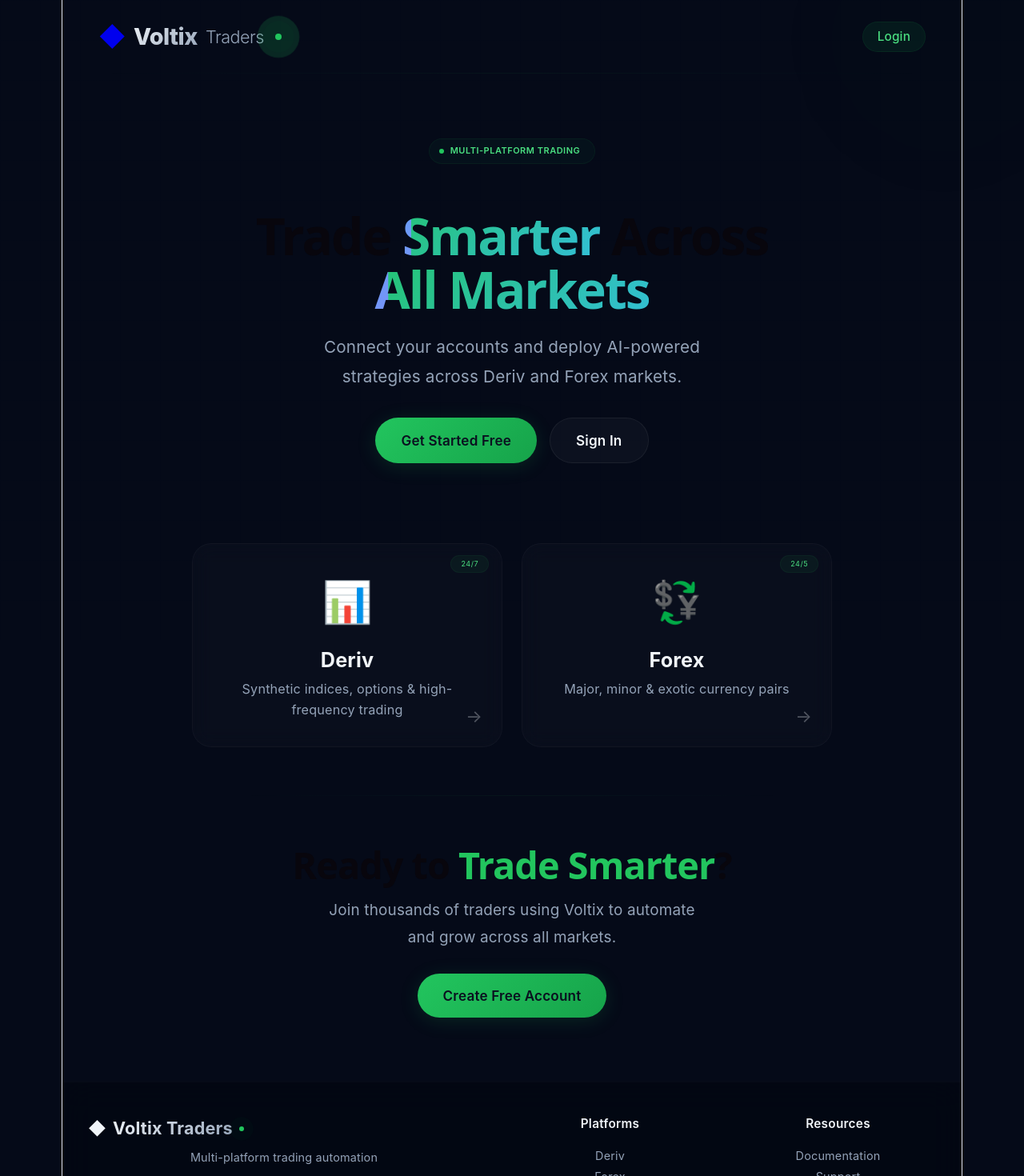
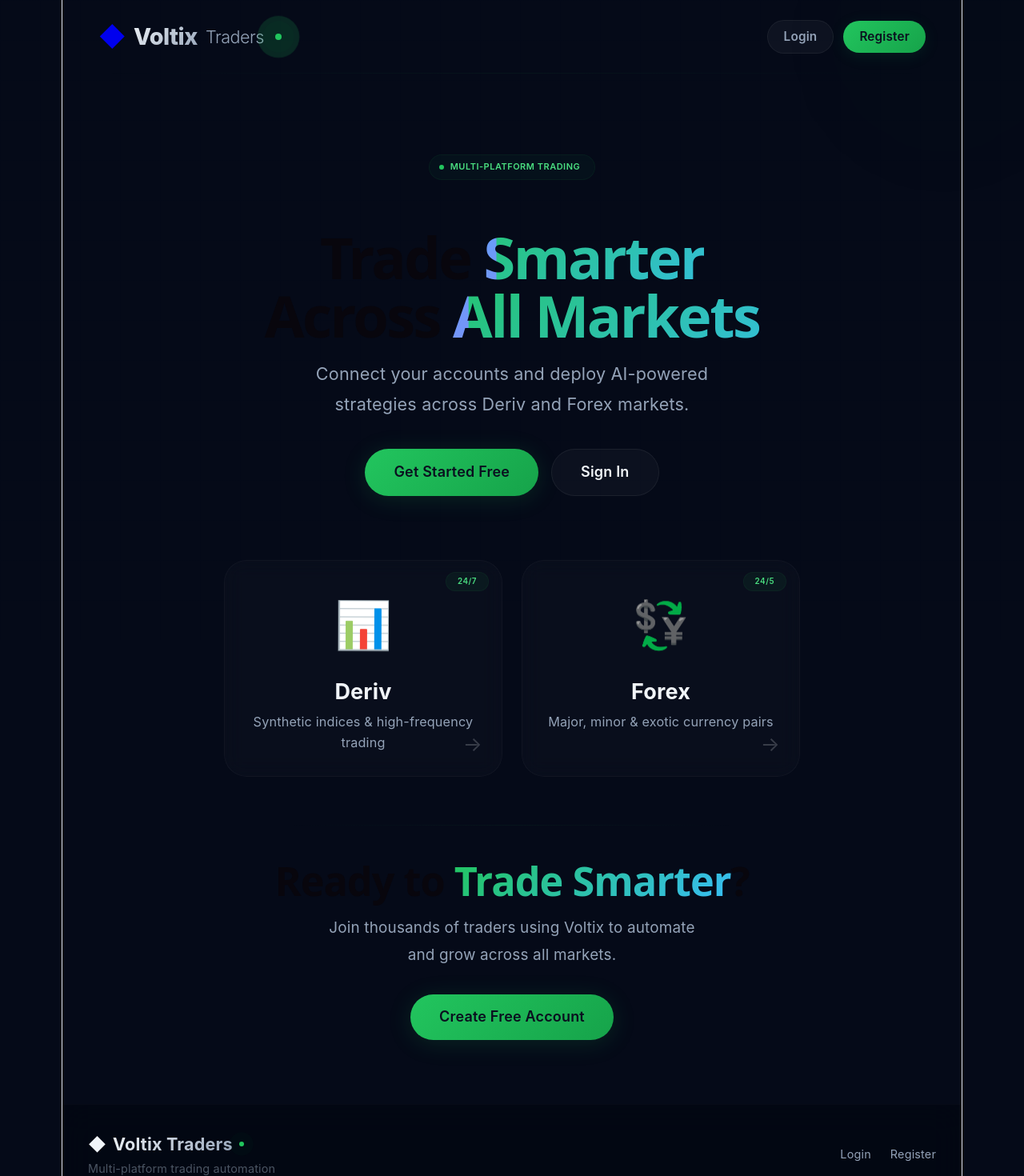
Before and after one commit to skilli-creator/Voltix-traders, a React (Vite) app: page / in a window 1280 px wide. Shown: the top 1470 px of the page at 80% size. Built offline with nearby package versions, Linux system fonts and the light colour scheme.

Commit message:
marktdash

```diff
--- a/src/pages/Index.jsx
+++ b/src/pages/Index.jsx
@@ -81,6 +81,17 @@ const shimmerBorder = keyframes`
   0% { background-position: 0% 50%; }
   50% { background-position: 100% 50%; }
   100% { background-position: 0% 50%; }
+`;
+
+const cosmicFloat = keyframes`
+  0%, 100% { transform: translateY(0px) rotate(0deg); }
+  25% { transform: translateY(-6px) rotate(0.5deg); }
+  75% { transform: translateY(6px) rotate(-0.5deg); }
+`;
+
+const glowPulse = keyframes`
+  0%, 100% { opacity: 0.2; transform: scale(1); }
+  50% { opacity: 0.6; transform: scale(1.5); }
 `;
 
 // ============================================
@@ -251,74 +262,71 @@ const Logo = styled(Link)`
   }
 `;
 
-const NavLinks = styled.div`
+const NavActions = styled.div`
   display: flex;
   align-items: center;
-  gap: 32px;
+  gap: 12px;
 
-  a {
+  @media (max-width: 768px) {
+    gap: 8px;
+  }
+`;
+
+const NavButton = styled(Link)`
+  padding: 8px 20px;
+  border-radius: 30px;
+  font-size: 0.85rem;
+  font-weight: 600;
+  text-decoration: none;
+  transition: all 0.3s ease;
+  cursor: pointer;
+
+  &.login {
+    background: rgba(255, 255, 255, 0.04);
+    border: 1px solid rgba(255, 255, 255, 0.06);
     color: #94a3b8;
-    text-decoration: none;
-    font-size: 0.85rem;
-    font-weight: 500;
-    transition: all 0.3s ease;
-    position: relative;
-
-    &::after {
-      content: '';
-      position: absolute;
-      bottom: -4px;
-      left: 0;
-      width: 0;
-      height: 2px;
-      background: linear-gradient(90deg, #22c55e, #38bdf8);
-      transition: width 0.3s ease;
-    }
 
     &:hover {
+      background: rgba(255, 255, 255, 0.08);
+      border-color: rgba(255, 255, 255, 0.12);
       color: #f1f5f9;
-    }
-
-    &:hover::after {
-      width: 100%;
+      transform: translateY(-2px);
     }
   }
 
-  .login-btn {
-    padding: 6px 18px;
-    border-radius: 30px;
-    background: rgba(34, 197, 94, 0.08);
-    border: 1px solid rgba(34, 197, 94, 0.08);
-    color: #4ade80;
+  &.register {
+    background: linear-gradient(135deg, #22c55e, #16a34a);
+    color: #0a0f1f;
+    box-shadow: 0 4px 20px rgba(34, 197, 94, 0.1);
 
     &:hover {
-      background: #22c55e;
-      color: #0a0f1f;
-      border-color: #22c55e;
-    }
-
-    &::after {
-      display: none;
+      transform: translateY(-2px);
+      box-shadow: 0 8px 30px rgba(34, 197, 94, 0.2);
     }
   }
 
+  &:active {
+    transform: scale(0.97);
+  }
+
   @media (max-width: 768px) {
-    gap: 16px;
-    flex-wrap: wrap;
-    justify-content: center;
-    a { font-size: 0.75rem; }
-    .login-btn { padding: 4px 14px; font-size: 0.7rem; }
+    padding: 6px 14px;
+    font-size: 0.75rem;
   }
 `;
 
 // ---- Hero ----
 const Hero = styled.section`
   text-align: center;
-  padding: 80px 20px 60px;
+  padding: 100px 20px 60px;
   animation: ${fadeSlideUp} 0.8s ease;
 
   @media (max-width: 768px) {
-    padding: 40px 12px 30px;
+    padding: 50px 12px 30px;
+  }
+
+  @media (max-width: 480px) {
+    padding: 30px 12px 20px;
   }
 `;
 
@@ -333,7 +341,7 @@ const HeroBadge = styled.div`
   font-size: 11px;
   font-weight: 600;
   color: #4ade80;
-  margin-bottom: 24px;
+  margin-bottom: 28px;
   text-transform: uppercase;
   letter-spacing: 0.5px;
 
@@ -349,15 +357,16 @@ const HeroBadge = styled.div`
     font-size: 9px;
     padding: 4px 12px 4px 8px;
     gap: 4px;
+    margin-bottom: 20px;
   }
 `;
 
 const HeroTitle = styled.h1`
-  font-size: 64px;
+  font-size: 72px;
   font-weight: 800;
-  line-height: 1.05;
-  margin-bottom: 20px;
-  letter-spacing: -2px;
+  line-height: 1.02;
+  margin-bottom: 16px;
+  letter-spacing: -2.5px;
 
   .gradient-text {
     background: linear-gradient(135deg, #22c55e, #38bdf8, #818cf8);
@@ -369,32 +378,33 @@ const HeroTitle = styled.h1`
   }
 
   @media (max-width: 1024px) {
-    font-size: 48px;
+    font-size: 52px;
   }
 
   @media (max-width: 768px) {
-    font-size: 32px;
+    font-size: 36px;
     letter-spacing: -1px;
   }
 
   @media (max-width: 480px) {
-    font-size: 26px;
+    font-size: 28px;
   }
 `;
 
 const HeroSubtitle = styled.p`
-  font-size: 1.15rem;
+  font-size: 1.2rem;
   color: #94a3b8;
-  max-width: 540px;
-  margin: 0 auto 32px;
+  max-width: 520px;
+  margin: 0 auto 36px;
   line-height: 1.8;
 
   @media (max-width: 768px) {
-    font-size: 0.95rem;
+    font-size: 1rem;
   }
 
   @media (max-width: 480px) {
-    font-size: 0.85rem;
+    font-size: 0.9rem;
+    max-width: 100%;
   }
 `;
 
@@ -405,14 +415,14 @@ const HeroButtons = styled.div`
   flex-wrap: wrap;
 `;
 
-const Button = styled(Link)`
+const HeroButton = styled(Link)`
   display: inline-flex;
   align-items: center;
   gap: 8px;
-  padding: 14px 32px;
+  padding: 14px 36px;
   border-radius: 40px;
   font-weight: 600;
-  font-size: 0.95rem;
+  font-size: 1rem;
   transition: all 0.4s cubic-bezier(0.4, 0, 0.2, 1);
   text-decoration: none;
   cursor: pointer;
@@ -434,11 +444,11 @@ const Button = styled(Link)`
   &.primary {
     background: linear-gradient(135deg, #22c55e, #16a34a);
     color: #0a0f1f;
-    box-shadow: 0 4px 24px rgba(34, 197, 94, 0.15);
+    box-shadow: 0 4px 30px rgba(34, 197, 94, 0.15);
 
     &:hover {
-      transform: translateY(-3px);
-      box-shadow: 0 12px 36px rgba(34, 197, 94, 0.3);
+      transform: translateY(-4px);
+      box-shadow: 0 12px 40px rgba(34, 197, 94, 0.3);
     }
   }
 
@@ -450,7 +460,7 @@ const Button = styled(Link)`
     &:hover {
       background: rgba(255, 255, 255, 0.06);
       border-color: rgba(255, 255, 255, 0.1);
-      transform: translateY(-2px);
+      transform: translateY(-3px);
     }
   }
 
@@ -460,7 +470,7 @@ const Button = styled(Link)`
 
   @media (max-width: 768px) {
     padding: 12px 24px;
-    font-size: 0.85rem;
+    font-size: 0.9rem;
   }
 
   @media (max-width: 480px) {
@@ -470,14 +480,13 @@ const Button = styled(Link)`
 `;
 
 // ============================================
-// PLATFORMS - Minimal
+// PLATFORMS - Minimal & Premium
 // ============================================
 const PlatformsSection = styled.section`
-  padding: 40px 0 60px;
-  position: relative;
+  padding: 20px 0 60px;
 
   @media (max-width: 768px) {
-    padding: 20px 0 40px;
+    padding: 10px 0 40px;
   }
 `;
 
@@ -485,22 +494,23 @@ const PlatformGrid = styled.div`
   display: grid;
   grid-template-columns: repeat(2, 1fr);
   gap: 24px;
-  max-width: 800px;
+  max-width: 720px;
   margin: 0 auto;
 
   @media (max-width: 768px) {
     grid-template-columns: 1fr;
     max-width: 100%;
+    gap: 16px;
   }
 `;
 
 const PlatformCard = styled(Link)`
   background: rgba(255, 255, 255, 0.02);
   backdrop-filter: blur(12px);
-  border-radius: 24px;
-  padding: 32px 28px;
+  border-radius: 28px;
+  padding: 36px 28px 28px;
   border: 1px solid rgba(255, 255, 255, 0.03);
-  transition: all 0.4s cubic-bezier(0.4, 0, 0.2, 1);
+  transition: all 0.5s cubic-bezier(0.4, 0, 0.2, 1);
   text-decoration: none;
   color: #f1f5f9;
   position: relative;
@@ -522,7 +532,7 @@ const PlatformCard = styled(Link)`
     content: '';
     position: absolute;
     inset: 0;
-    border-radius: 24px;
+    border-radius: 28px;
     padding: 1px;
     background: conic-gradient(
       from 0deg,
@@ -542,10 +552,10 @@ const PlatformCard = styled(Link)`
   }
 
   &:hover {
-    transform: translateY(-6px);
+    transform: translateY(-8px);
     border-color: rgba(34, 197, 94, 0.06);
     background: rgba(255, 255, 255, 0.04);
-    box-shadow: 0 20px 40px -12px rgba(0, 0, 0, 0.3);
+    box-shadow: 0 24px 48px -12px rgba(0, 0, 0, 0.4);
   }
 
   &:hover::before {
@@ -557,13 +567,14 @@ const PlatformCard = styled(Link)`
   }
 
   .platform-icon {
-    font-size: 2.8rem;
+    font-size: 3.2rem;
     display: block;
-    margin-bottom: 12px;
+    margin-bottom: 14px;
+    animation: ${cosmicFloat} 4s ease-in-out infinite;
   }
 
   .platform-name {
-    font-size: 1.4rem;
+    font-size: 1.5rem;
     font-weight: 700;
     margin-bottom: 4px;
   }
@@ -578,37 +589,47 @@ const PlatformCard = styled(Link)`
     position: absolute;
     bottom: 20px;
     right: 24px;
-    font-size: 1.2rem;
-    opacity: 0.3;
-    transition: all 0.3s ease;
+    font-size: 1.4rem;
+    opacity: 0.2;
+    transition: all 0.4s ease;
   }
 
   &:hover .platform-arrow {
     opacity: 1;
-    transform: translateX(6px);
+    transform: translateX(8px);
   }
 
   .platform-badge {
     position: absolute;
     top: 14px;
     right: 16px;
-    font-size: 0.5rem;
-    padding: 3px 12px;
+    font-size: 0.55rem;
+    padding: 3px 14px;
     border-radius: 20px;
     background: rgba(34, 197, 94, 0.06);
     border: 1px solid rgba(34, 197, 94, 0.06);
     color: #4ade80;
     text-transform: uppercase;
     letter-spacing: 0.5px;
+    font-weight: 600;
   }
 
   @media (max-width: 768px) {
-    padding: 24px 20px;
-    .platform-icon { font-size: 2.2rem; }
+    padding: 24px 20px 20px;
+    border-radius: 20px;
+    .platform-icon { font-size: 2.4rem; margin-bottom: 10px; }
     .platform-name { font-size: 1.2rem; }
     .platform-desc { font-size: 0.8rem; }
-    .platform-arrow { bottom: 14px; right: 18px; }
-    .platform-badge { font-size: 0.4rem; padding: 2px 10px; top: 10px; right: 12px; }
+    .platform-arrow { bottom: 14px; right: 16px; font-size: 1.1rem; }
+    .platform-badge { font-size: 0.45rem; padding: 2px 10px; top: 10px; right: 12px; }
+  }
+
+  @media (max-width: 480px) {
+    padding: 18px 16px 16px;
+    .platform-icon { font-size: 2rem; }
+    .platform-name { font-size: 1rem; }
+    .platform-desc { font-size: 0.75rem; }
+    .platform-badge { font-size: 0.4rem; padding: 2px 8px; }
   }
 `;
 
@@ -616,7 +637,7 @@ const PlatformCard = styled(Link)`
 // CTA - Minimal
 // ============================================
 const CTASection = styled.section`
-  padding: 60px 20px 80px;
+  padding: 40px 20px 80px;
   text-align: center;
   position: relative;
 
@@ -624,29 +645,36 @@ const CTASection = styled.section`
     content: '';
     position: absolute;
     top: 0;
-    left: 20%;
-    right: 20%;
+    left: 25%;
+    right: 25%;
     height: 1px;
     background: linear-gradient(90deg, transparent, rgba(34, 197, 94, 0.06), transparent);
   }
 
   @media (max-width: 768px) {
-    padding: 40px 16px 50px;
+    padding: 20px 16px 50px;
+    &::before {
+      left: 10%;
+      right: 10%;
+    }
   }
 `;
 
 const CTATitle = styled.h2`
-  font-size: 2.6rem;
+  font-size: 2.8rem;
   font-weight: 700;
   margin-bottom: 12px;
   letter-spacing: -1px;
 
   .highlight {
-    color: #22c55e;
+    background: linear-gradient(135deg, #22c55e, #38bdf8);
+    -webkit-background-clip: text;
+    background-clip: text;
+    color: transparent;
   }
 
   @media (max-width: 768px) {
-    font-size: 2rem;
+    font-size: 2.2rem;
   }
 
   @media (max-width: 480px) {
@@ -656,13 +684,17 @@ const CTATitle = styled.h2`
 
 const CTASub = styled.p`
   color: #94a3b8;
-  max-width: 480px;
-  margin: 0 auto 28px;
+  max-width: 460px;
+  margin: 0 auto 32px;
   font-size: 1.05rem;
   line-height: 1.8;
 
   @media (max-width: 768px) {
     font-size: 0.9rem;
+  }
+
+  @media (max-width: 480px) {
+    font-size: 0.85rem;
   }
 `;
 
@@ -672,63 +704,35 @@ const CTASub = styled.p`
 const PremiumFooter = styled.footer`
   background: rgba(3, 7, 18, 0.9);
   backdrop-filter: blur(20px);
-  padding: 40px 32px 24px;
+  padding: 32px 32px 20px;
   border-top: 1px solid rgba(255, 255, 255, 0.02);
 
   @media (max-width: 768px) {
-    padding: 28px 16px 18px;
+    padding: 24px 16px 16px;
   }
 `;
 
-const FooterGrid = styled.div`
+const FooterContent = styled.div`
   max-width: 1200px;
   margin: 0 auto;
-  display: grid;
-  grid-template-columns: 2fr 1fr 1fr;
-  gap: 40px;
+  display: flex;
+  justify-content: space-between;
+  align-items: center;
 
-  @media (max-width: 900px) {
-    grid-template-columns: 1fr 1fr;
-    gap: 30px;
-  }
-
-  @media (max-width: 480px) {
-    grid-template-columns: 1fr;
-    gap: 24px;
+  @media (max-width: 768px) {
+    flex-direction: column;
+    gap: 16px;
     text-align: center;
   }
 `;
 
-const FooterCol = styled.div`
-  h4 {
-    color: #f1f5f9;
-    font-size: 0.85rem;
-    font-weight: 600;
-    margin-bottom: 14px;
-    letter-spacing: 0.3px;
-  }
-
-  p, a {
-    font-size: 0.8rem;
-    color: #94a3b8;
-    line-height: 1.8;
-    text-decoration: none;
-    display: block;
-    transition: all 0.3s ease;
-  }
-
-  a:hover {
-    color: #22c55e;
-    transform: translateX(4px);
-  }
-
+const FooterBrand = styled.div`
   .footer-logo {
     display: flex;
     align-items: center;
     gap: 8px;
     font-size: 1.2rem;
     font-weight: 700;
-    margin-bottom: 6px;
   }
 
   .footer-logo-text {
@@ -757,42 +761,42 @@ const FooterCol = styled.div`
 
   .footer-tagline {
     font-size: 0.8rem;
-    color: #94a3b8;
+    color: #4b5563;
     margin-top: 2px;
   }
 
-  @media (max-width: 480px) {
-    h4 { font-size: 0.8rem; }
-    p, a { font-size: 0.7rem; }
+  @media (max-width: 768px) {
     .footer-logo { justify-content: center; }
   }
 `;
 
-const SocialIcons = styled.div`
+const FooterLinks = styled.div`
   display: flex;
-  gap: 14px;
-  margin-top: 12px;
+  gap: 24px;
+  align-items: center;
 
-  @media (max-width: 480px) {
-    justify-content: center;
-  }
-
-  span {
-    font-size: 18px;
-    cursor: pointer;
+  a {
+    font-size: 0.8rem;
+    color: #94a3b8;
+    text-decoration: none;
     transition: all 0.3s ease;
-    color: #94a3b8;
 
     &:hover {
       color: #22c55e;
-      transform: translateY(-3px);
     }
+  }
+
+  @media (max-width: 768px) {
+    gap: 16px;
+    flex-wrap: wrap;
+    justify-content: center;
+    a { font-size: 0.7rem; }
   }
 `;
 
 const FooterBottom = styled.div`
   text-align: center;
-  margin-top: 32px;
+  margin-top: 16px;
   padding-top: 16px;
   border-top: 1px solid rgba(255, 255, 255, 0.02);
   font-size: 0.7rem;
@@ -804,7 +808,7 @@ const FooterBottom = styled.div`
 
   @media (max-width: 768px) {
     font-size: 0.6rem;
-    margin-top: 20px;
+    margin-top: 12px;
     padding-top: 12px;
   }
 `;
@@ -848,9 +852,10 @@ const Index = () => {
                 <span className="logo-traders">Traders</span>
                 <span className="live-dot" />
               </Logo>
-              <NavLinks>
-                <Link to="/login" className="login-btn">Login</Link>
-              </NavLinks>
+              <NavActions>
+                <NavButton to="/Login" className="login">Login</NavButton>
+                <NavButton to="/Register" className="register">Register</NavButton>
+              </NavActions>
             </Navbar>
           </Container>
         </header>
@@ -863,21 +868,21 @@ const Index = () => {
               Multi-Platform Trading
             </HeroBadge>
             <HeroTitle>
-              Trade <span className="gradient-text">Smarter</span> Across
+              Trade <span className="gradient-text">Smarter</span>
               <br />
-              <span className="gradient-text">All Markets</span>
+              Across <span className="gradient-text">All Markets</span>
             </HeroTitle>
             <HeroSubtitle>
               Connect your accounts and deploy AI-powered strategies across Deriv and Forex markets.
             </HeroSubtitle>
             <HeroButtons>
-              <Button to="/Register" className="primary">
+              <HeroButton to="/Register" className="primary">
                 <span className="btn-shimmer" />
                 Get Started Free
-              </Button>
-              <Button to="/Login" className="secondary">
+              </HeroButton>
+              <HeroButton to="/Login" className="secondary">
                 Sign In
-              </Button>
+              </HeroButton>
             </HeroButtons>
           </Hero>
         </Container>
@@ -893,7 +898,7 @@ const Index = () => {
                 <span className="platform-badge">24/7</span>
                 <span className="platform-icon">📊</span>
                 <div className="platform-name">Deriv</div>
-                <div className="platform-desc">Synthetic indices, options & high-frequency trading</div>
+                <div className="platform-desc">Synthetic indices & high-frequency trading</div>
                 <span className="platform-arrow">→</span>
               </PlatformCard>
 
@@ -920,42 +925,29 @@ const Index = () => {
             <CTASub>
               Join thousands of traders using Voltix to automate and grow across all markets.
             </CTASub>
-            <Button to="/Register" className="primary">
+            <HeroButton to="/Register" className="primary">
               <span className="btn-shimmer" />
               Create Free Account
-            </Button>
+            </HeroButton>
           </Container>
         </CTASection>
 
         {/* ===== FOOTER ===== */}
         <PremiumFooter>
-          <FooterGrid>
-            <FooterCol>
+          <FooterContent>
+            <FooterBrand>
               <div className="footer-logo">
                 <span>◆</span>
                 <span className="footer-logo-text">Voltix Traders</span>
                 <span className="footer-dot" />
               </div>
-              <p className="footer-tagline">Multi-platform trading automation</p>
-              <SocialIcons>
-                <span>🐦</span>
-                <span>📘</span>
-                <span>💼</span>
-                <span>📸</span>
-              </SocialIcons>
-            </FooterCol>
-            <FooterCol>
-              <h4>Platforms</h4>
-              <Link to="/derivhome">Deriv</Link>
-              <Link to="/derivdash">Forex</Link>
-            </FooterCol>
-            <FooterCol>
-              <h4>Resources</h4>
-              <Link to="#">Documentation</Link>
-              <Link to="#">Support</Link>
-              <Link to="#">Privacy Policy</Link>
-            </FooterCol>
-          </FooterGrid>
+              <div className="footer-tagline">Multi-platform trading automation</div>
+            </FooterBrand>
+            <FooterLinks>
+              <Link to="/Login">Login</Link>
+              <Link to="/Register">Register</Link>
+            </FooterLinks>
+          </FooterContent>
           <FooterBottom>
             <span>{timestamp}</span> • © 2026 Voltix Traders • Trade responsibly
           </FooterBottom>
```
